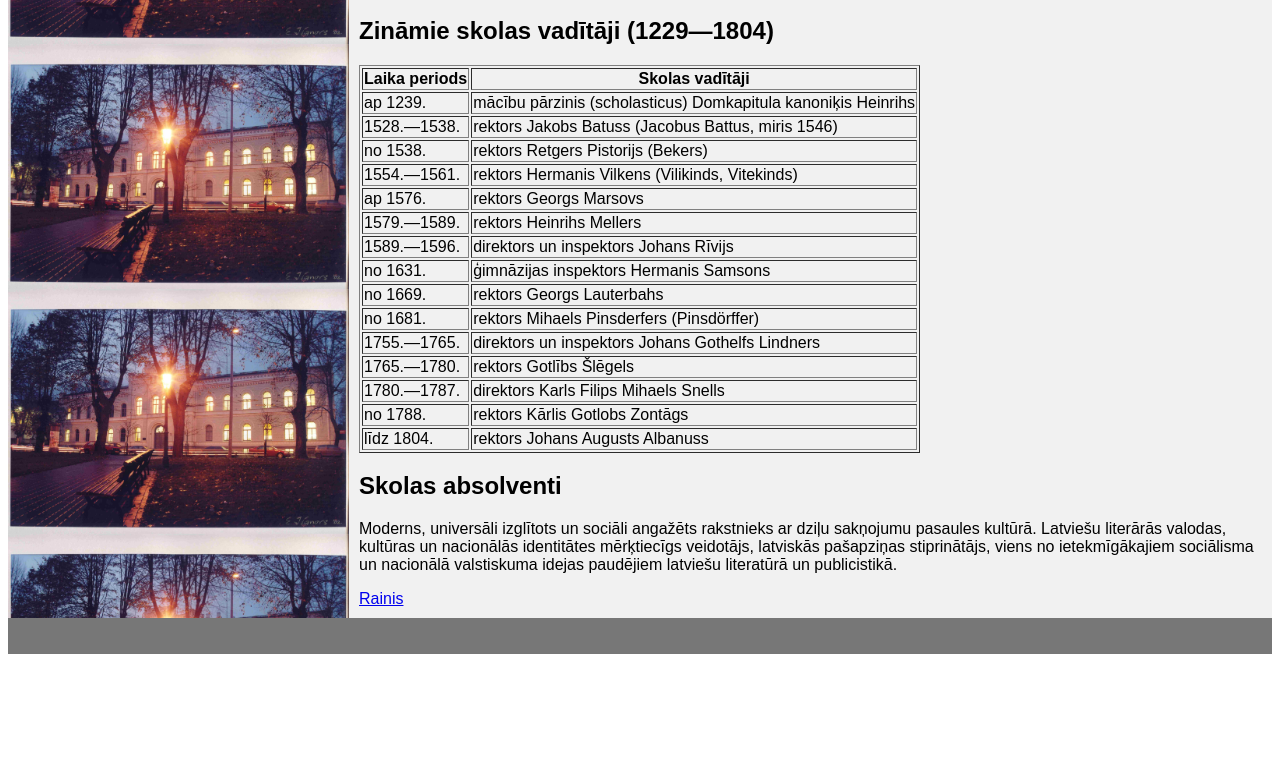
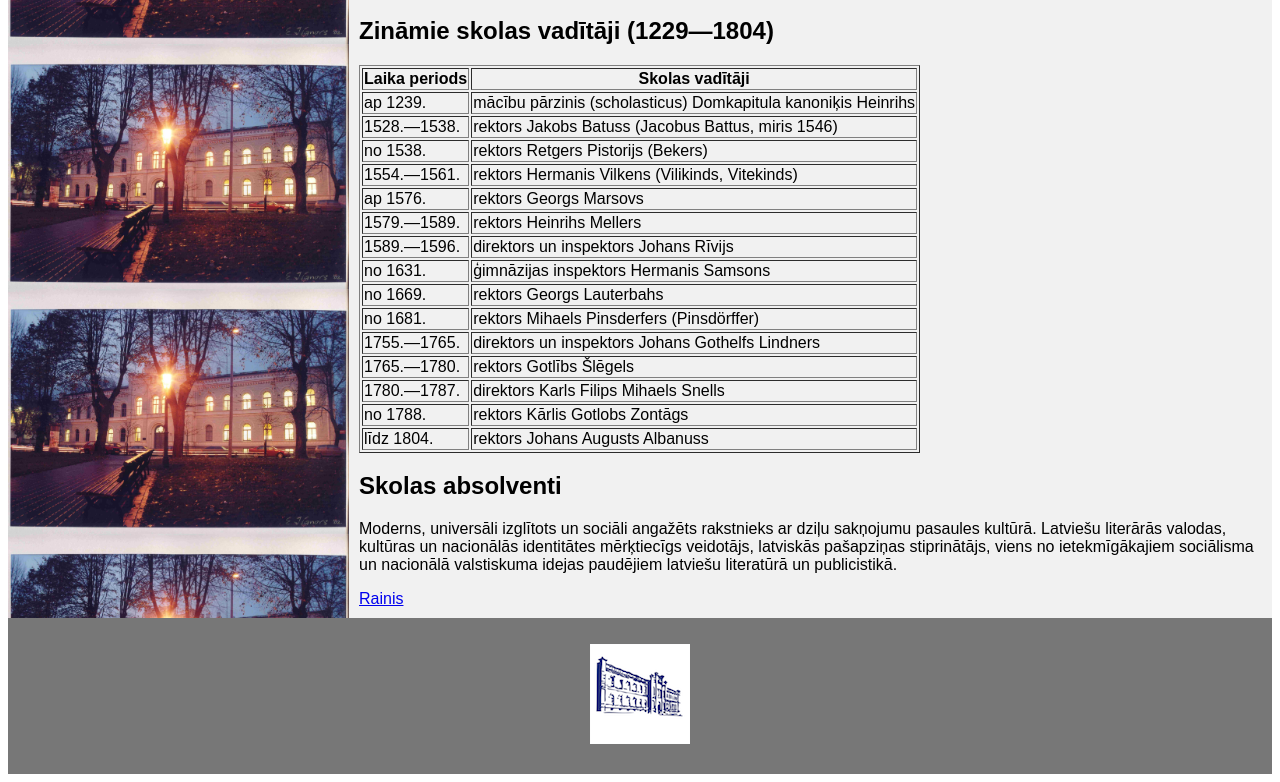
Before and after one commit to Drancane2008/HTML, a plain HTML site: page skola.html in a window 1280 px wide. Shown: the part 1641-2423 px from the top of the page. Before the commit the page ends 2303 px from the top, so only its background shows below. Drawn offline with Linux system fonts and the light colour scheme.

Commit message:
Update skola.html

```diff
--- a/skola.html
+++ b/skola.html
@@ -224,7 +224,7 @@ kuras direktors ilgu laiku bija Jānis Stiprais (1922–1935), tad Jānis Lapiņ
 </section>
 
 <footer>
- <p><a href="https://www.r1g.edu.lv" img src="images/logo.png"> </img> </a> </p>
+ <p><a href="https://www.r1g.edu.lv"> <img src="images/logo.png"/></a> </p>
 </footer>
 
 </body>
```
